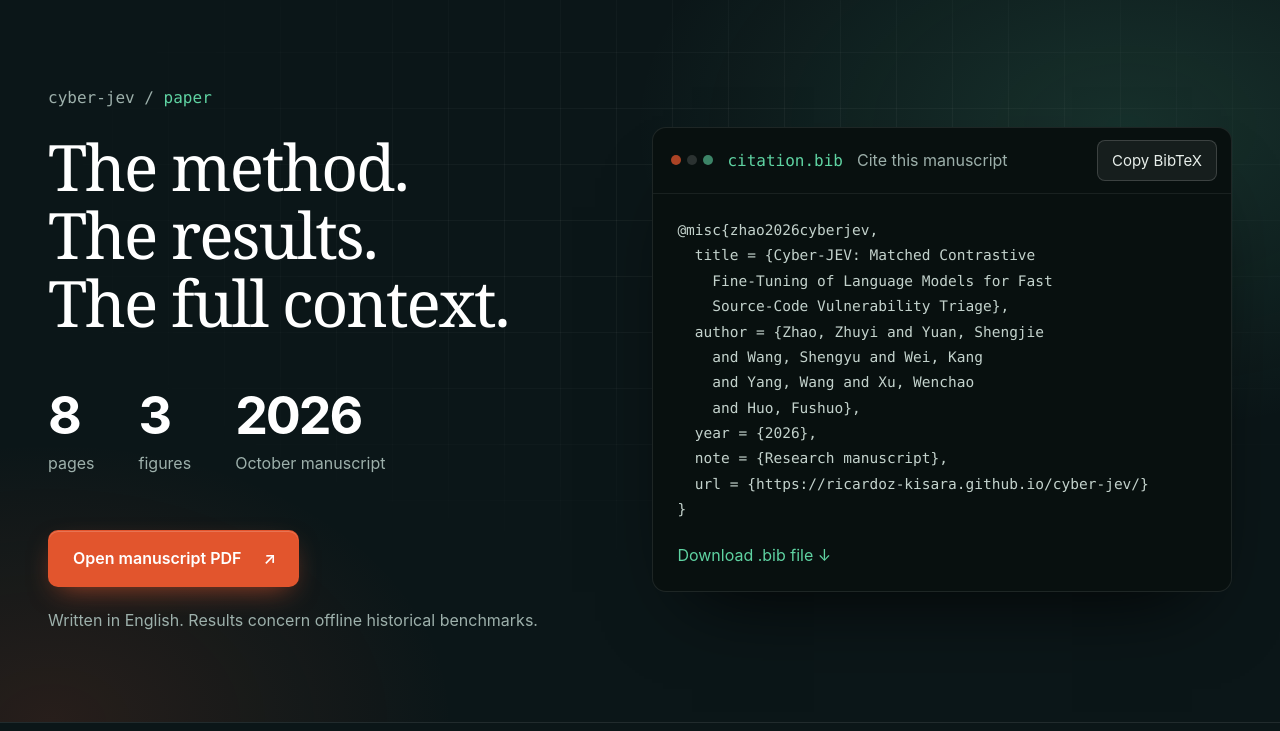
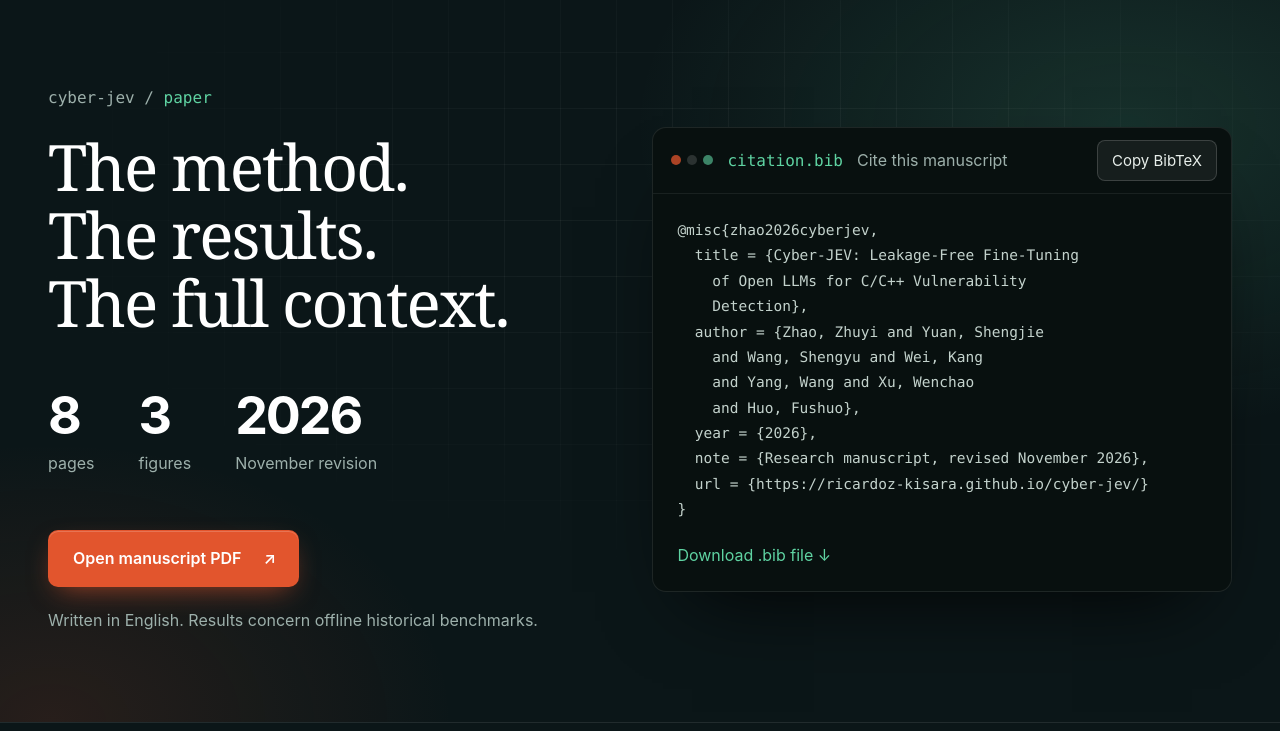
Before and after one commit to RicardoZ-kisara/cyber-jev, a plain HTML site: page paper.html in a window 1280 px wide. Shown: the part 69-800 px from the top of the page. Drawn offline with Linux system fonts and the light colour scheme.

Commit message:
Replace the manuscript with the November 2026 revision and update its title and citation

```diff
--- a/paper.html
+++ b/paper.html
@@ -27,20 +27,20 @@
     <div>
       <p class="path">cyber-jev / <b>paper</b></p>
       <h1 id="paper-title" data-i18n="paperTitle">The method.<br>The results.<br>The full context.</h1>
-      <div class="paper-facts"><p><strong>8</strong><span data-i18n="factPages">pages</span></p><p><strong>3</strong><span data-i18n="factFigures">figures</span></p><p><strong>2026</strong><span data-i18n="factDate">October manuscript</span></p></div>
+      <div class="paper-facts"><p><strong>8</strong><span data-i18n="factPages">pages</span></p><p><strong>3</strong><span data-i18n="factFigures">figures</span></p><p><strong>2026</strong><span data-i18n="factDate">November revision</span></p></div>
       <a class="button primary" href="assets/cyber-jev-paper.pdf" target="_blank" rel="noopener"><span data-i18n="downloadPaper">Open manuscript PDF</span><span aria-hidden="true">↗</span></a>
       <p class="paper-meta" data-i18n="paperMeta">Written in English. Results concern offline historical benchmarks.</p>
     </div>
     <div class="citation-card"><div class="citation-header"><span class="window-dots" aria-hidden="true"><i></i><i></i><i></i></span><span class="citation-file">citation.bib</span><span class="citation-title" data-i18n="citationTitle">Cite this manuscript</span><button id="copy-citation" type="button" data-i18n="copy">Copy BibTeX</button></div><pre id="citation-text">@misc{zhao2026cyberjev,
-  title = {Cyber-JEV: Matched Contrastive
-    Fine-Tuning of Language Models for Fast
-    Source-Code Vulnerability Triage},
+  title = {Cyber-JEV: Leakage-Free Fine-Tuning
+    of Open LLMs for C/C++ Vulnerability
+    Detection},
   author = {Zhao, Zhuyi and Yuan, Shengjie
     and Wang, Shengyu and Wei, Kang
     and Yang, Wang and Xu, Wenchao
     and Huo, Fushuo},
   year = {2026},
-  note = {Research manuscript},
+  note = {Research manuscript, revised November 2026},
   url = {https://ricardoz-kisara.github.io/cyber-jev/}
 }</pre><a href="citation.bib" download data-i18n="downloadBib">Download .bib file ↓</a><span id="copy-status" class="sr-only" role="status" aria-live="polite"></span></div>
   </div></section>
--- a/script.js
+++ b/script.js
@@ -7,7 +7,7 @@ step1Text:"从修复提交中重建漏洞函数、修复版本，以及同一文
 methodNote:"修复版本与不变函数提供弱监督，并非经独立人工确认的无漏洞标签。外部匹配组只参与排序，分类项仅使用参考池。",nextResults:"下一页：实验结果",resultsTitle:"用审查决策衡量效果。",resultsIntro:"在 C/C++ 函数上开展离线评测。除特别注明外，Cyber-JEV 的结果来自五模型集成。",tabRanking:"整体排序",r1Text:"在 7,270 个测试函数上，各系统把漏洞函数排在其他函数之前的能力。",ap:"平均精确率",lengthAuc:"长度分层 AUROC",rankingNote:"仅用参考池微调的 AUROC 为 0.804。与 Cyber-JEV 的整体差距较小，不能据此断言 AUROC 显著优于该基线；补丁配对行为提供了另一项比较。这些结果只对应本文基准，不代表对所有工具的普遍排名。",
 tabBudget:"固定审查预算",r2Text:"两个系统都恰好标记 4,031 个函数。在 322 个漏洞函数中，各自找到了多少？",missedWord:"个漏检",foundKey:"检出",missedKey:"漏检",budgetNote:"4,031 条告警即 Jev 1.13 在默认阈值下标记的函数数量。Cyber-JEV 仍漏检 16 个漏洞函数。",tabPatches:"补丁敏感性",r3Text:"漏洞–修复配对中，漏洞版本得分更高的比例；平分计半分。每行的阴影长度表示该百分比。",referenceOnly:"仅参考池训练",patchedOnly:"仅修复版本匹配组（三模型）",setMain:"主测试集",
 patchNote:"A72 与 P309 为外部 TitanVul 配对集。仅使用修复版本匹配组训练在这些配对测试上更高，体现了整体排序与补丁敏感性之间的取舍。",evidenceNote:"训练与保护性评测划分按项目、CVE、修复提交和代码相似性隔离。论文报告按项目聚类的 bootstrap 区间及配对检验。数据集原始标签和提交衍生弱监督仍有各自的局限。",scopeEyebrow:"在软件审查中的角色",scopeTitle:"先筛选，<br>再深入判断。",scopeText:"预期用途是为发生变化的函数排序，再交由静态分析、规则或安全审查人员深入检查。",scopeNote:"当前实验针对历史函数和修复。尚未验证真实 Pull Request 部署、新漏洞发现或与其他工具的吞吐量比较。分数用于分配审查注意力，不能证明代码安全。",nextPaper:"下一页：阅读论文",
-paperTitle:"方法、结果，<br>以及完整上下文。",factPages:"页",factFigures:"幅图",factDate:"10 月稿件",downloadPaper:"打开论文 PDF",paperMeta:"英文撰写。结果基于离线历史基准。",citationTitle:"引用本稿件",copy:"复制 BibTeX",downloadBib:"下载 .bib 文件 ↓",availability:"本项目页不分发研究源码、模型权重或数据集。",pageRepo:"项目展示页仓库 ↗",rights:"保留所有权利。",hunkBench:"离线评测 · C/C++ 函数",ctxFunctions:"个测试函数",ctxVulnerable:"个漏洞函数",oneGroup:"一个匹配组",reviewBudget:"审查预算",
+paperTitle:"方法、结果，<br>以及完整上下文。",factPages:"页",factFigures:"幅图",factDate:"11 月修订稿",downloadPaper:"打开论文 PDF",paperMeta:"英文撰写。结果基于离线历史基准。",citationTitle:"引用本稿件",copy:"复制 BibTeX",downloadBib:"下载 .bib 文件 ↓",availability:"本项目页不分发研究源码、模型权重或数据集。",pageRepo:"项目展示页仓库 ↗",rights:"保留所有权利。",hunkBench:"离线评测 · C/C++ 函数",ctxFunctions:"个测试函数",ctxVulnerable:"个漏洞函数",oneGroup:"一个匹配组",reviewBudget:"审查预算",
 cellsHunk:"322 个漏洞函数 · 每格一个",budgetHunk:"相同的 4,031 条告警",foundTitle:"检出的漏洞函数",falseAlarms:"误报",pts:"个百分点"
 };
 const storageKey = "cyber-jev-language";
```
Also changed, not shown: 3 other files.
